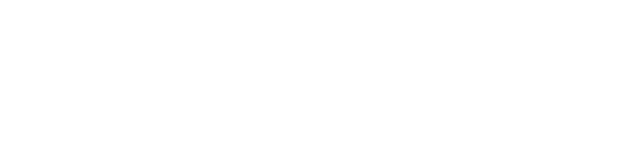
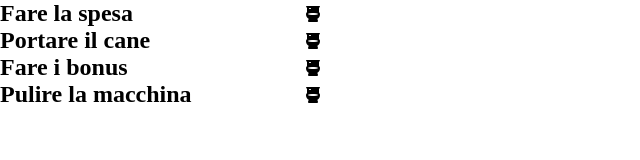
Before and after one commit to giordanofabrizii/vue-todolist, a plain HTML site: page index.html in a window 1280 px wide. Shown: the whole page, without its empty margins (0-640 px from the left). Drawn offline with nearby package versions, Linux system fonts and the light colour scheme.

Commit message:
added Mileston 1

```diff
--- a/css/style.css
+++ b/css/style.css
@@ -3,3 +3,14 @@
     margin: 0;
     padding: 0;
 }
+
+li {
+    display: flex;
+    align-items: center;
+    width: 20rem;
+    justify-content: space-between;
+}
+
+li > .done {
+    text-decoration: line-through;
+}
--- a/index.html
+++ b/index.html
@@ -5,12 +5,26 @@
     <meta name="viewport" content="width=device-width, initial-scale=1.0">
     <title>ToDo List</title>
 
+    <!-- Fontawesome 6.5.2 -->
+    <link rel="stylesheet" href="https://cdnjs.cloudflare.com/ajax/libs/font-awesome/6.5.2/css/all.min.css" integrity="sha512-SnH5WK+bZxgPHs44uWIX+LLJAJ9/2PkPKZ5QiAj6Ta86w+fsb2TkcmfRyVX3pBnMFcV7oQPJkl9QevSCWr3W6A==" crossorigin="anonymous" referrerpolicy="no-referrer" />
+
     <link rel="stylesheet" href="css/style.css">
 
     <script src="https://unpkg.com/vue@3/dist/vue.global.js"></script>
 </head>
 <body>
 
+    <div id="app">
+        <div class="container">
+            <ul>
+                <li v-for="(task, index) in tasks">
+                    <h2 :class="task.done === true ? 'done' : ''">{{ task.text }}</h2>
+                    <i class="fa-solid fa-toilet" @click="eliminateTask(index)"></i>
+                </li>
+            </ul>
+        </div>
+    </div>
+
     <script src="js/script.js"></script>
 </body>
 </html>
--- a/js/script.js
+++ b/js/script.js
@@ -0,0 +1,31 @@
+const { createApp } = Vue;
+
+createApp ({
+    data() {
+        return{
+            tasks : [
+                {
+                    text: 'Fare la spesa',
+                    done: false
+                },
+                {
+                    text: 'Portare il cane',
+                    done: false
+                },
+                {
+                    text: 'Fare i bonus',
+                    done: false
+                },
+                {
+                    text: 'Pulire la macchina',
+                    done: false
+                }
+            ]
+        }
+    },
+    methods: {
+        eliminateTask: function(index){
+            this.tasks.splice(index, 1);
+        }
+    }
+}).mount('#app')
```
